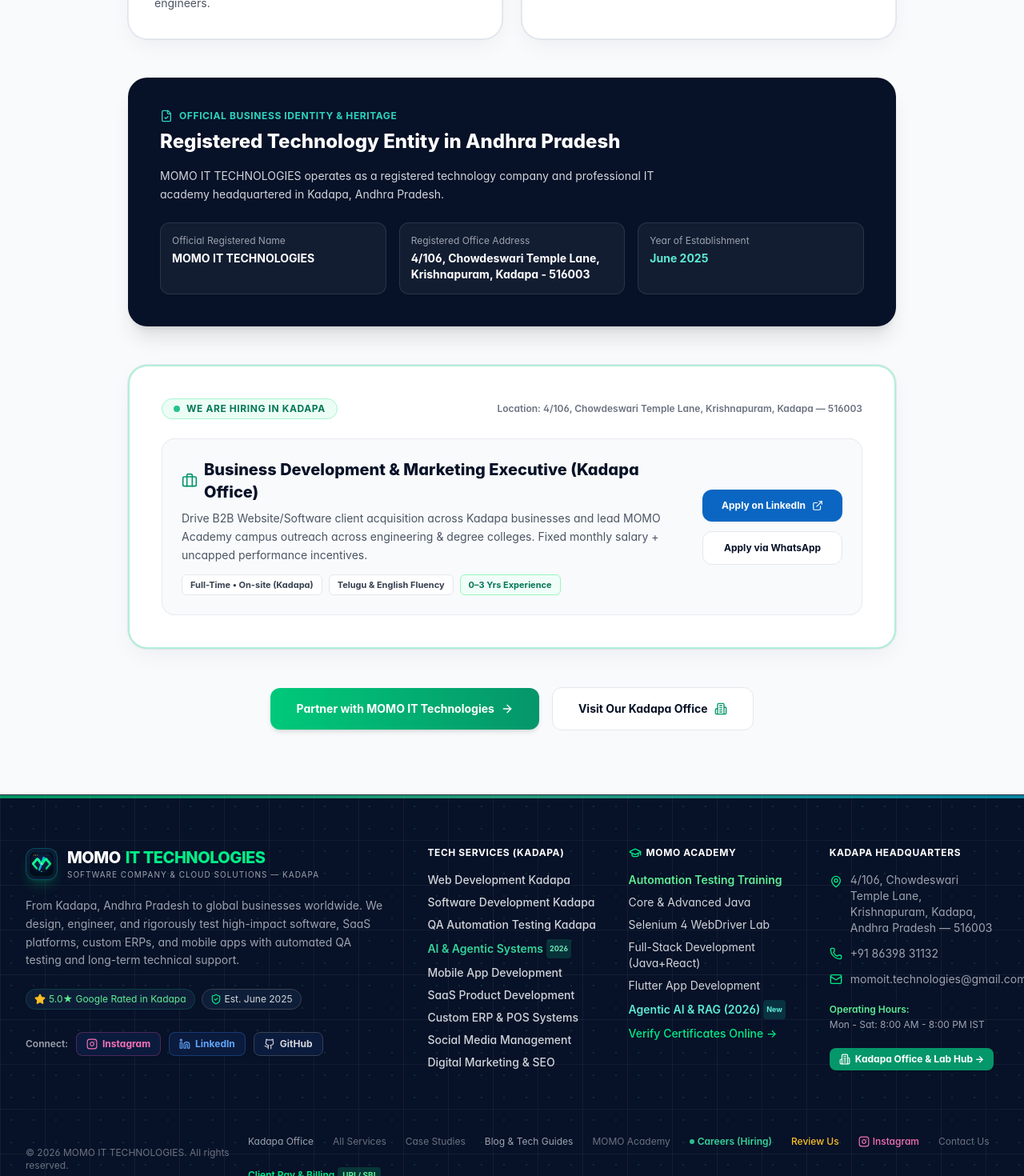
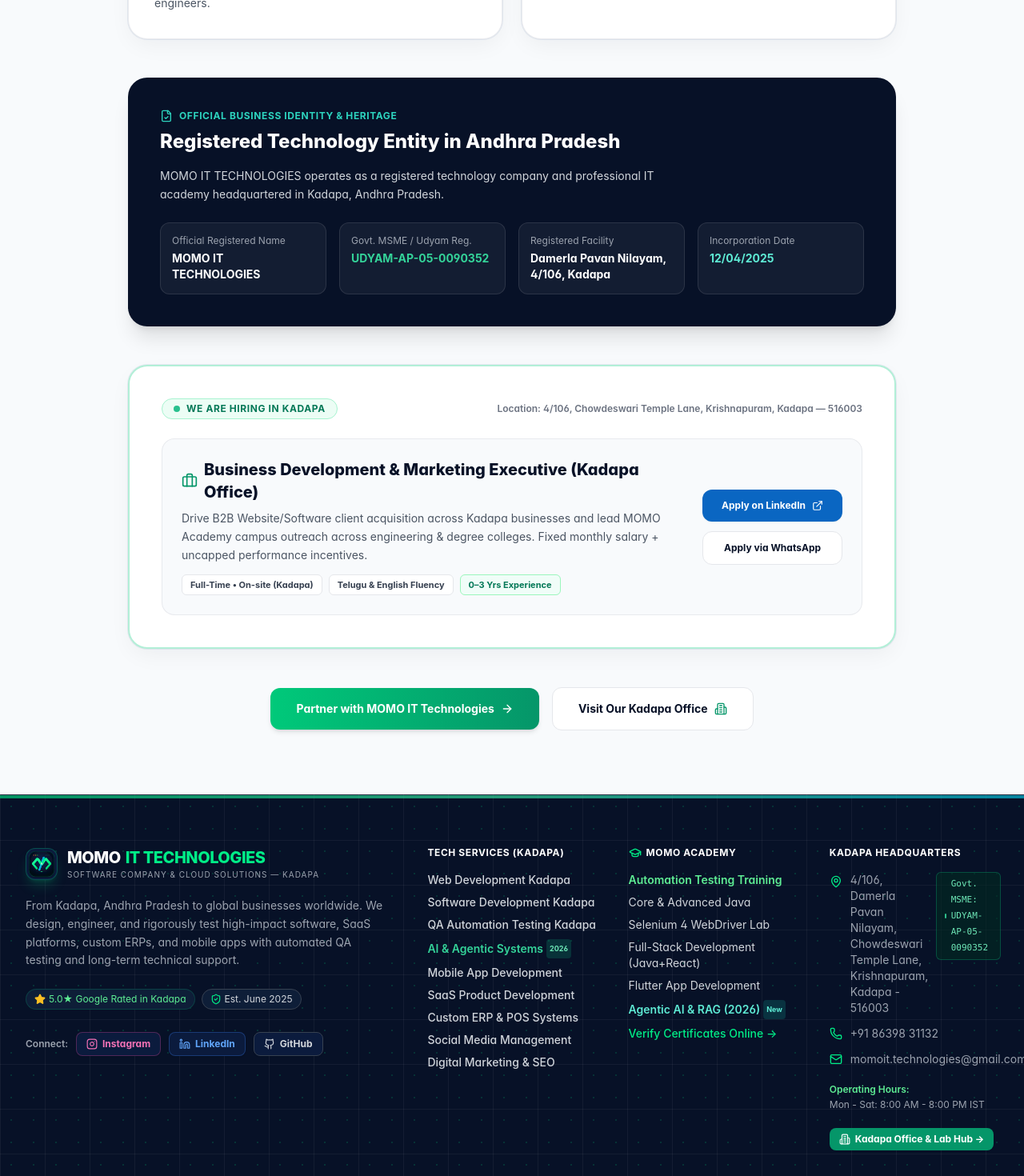
Before and after one commit to momoittechnologies-spec/momo-it-technologies, a Next.js app: page /about in a window 1280 px wide. Shown: the part 2409-3879 px from the top of the page at 80% size. Built offline with nearby package versions, Linux system fonts and the light colour scheme.

Commit message:
feat(legal): embed official Government of India Udyam MSME registration and verified GPS coordinates

```diff
--- a/src/app/about/page.tsx
+++ b/src/app/about/page.tsx
@@ -85,10 +85,11 @@
             "@id": "https://www.momoittechnologies.com/about#founder",
             "name": "Mohan Damerla"
           },
+          "identifier": "UDYAM-AP-05-0090352",
           "geo": {
             "@type": "GeoCoordinates",
-            "latitude": 14.4713,
-            "longitude": 78.8237
+            "latitude": 14.4676915,
+            "longitude": 78.7875340
           },
           "hasMap": "https://share.google/ar7YZvarRrJtzXq70",
           "sameAs": [
@@ -391,19 +392,23 @@
               MOMO IT TECHNOLOGIES operates as a registered technology company and professional IT academy headquartered in Kadapa, Andhra Pradesh.
             </p>
 
-            <div className="grid grid-cols-1 sm:grid-cols-3 gap-4 text-xs">
+            <div className="grid grid-cols-1 sm:grid-cols-2 lg:grid-cols-4 gap-4 text-xs">
               <div className="p-3.5 rounded-xl bg-white/5 border border-white/10">
                 <div className="text-gray-400">Official Registered Name</div>
                 <div className="text-sm font-bold text-white mt-1">MOMO IT TECHNOLOGIES</div>
               </div>
               <div className="p-3.5 rounded-xl bg-white/5 border border-white/10">
-                <div className="text-gray-400">Registered Office Address</div>
-                <div className="text-sm font-bold text-white mt-1">4/106, Chowdeswari Temple Lane, Krishnapuram, Kadapa - 516003</div>
+                <div className="text-gray-400">Govt. MSME / Udyam Reg.</div>
+                <div className="text-sm font-bold text-emerald-400 mt-1">UDYAM-AP-05-0090352</div>
               </div>
               <div className="p-3.5 rounded-xl bg-white/5 border border-white/10">
-                <div className="text-gray-400">Year of Establishment</div>
-                <div className="text-sm font-bold text-teal-300 mt-1">June 2025</div>
+                <div className="text-gray-400">Registered Facility</div>
+                <div className="text-sm font-bold text-white mt-1">Damerla Pavan Nilayam, 4/106, Kadapa</div>
               </div>
+              <div className="p-3.5 rounded-xl bg-white/5 border border-white/10">
+                <div className="text-gray-400">Incorporation Date</div>
+                <div className="text-sm font-bold text-teal-300 mt-1">12/04/2025</div>
+            </div>
             </div>
           </div>
 
--- a/src/components/common/Footer.tsx
+++ b/src/components/common/Footer.tsx
@@ -255,8 +255,12 @@
               <div className="flex items-start gap-2.5">
                 <MapPin className="w-4 h-4 text-brand-400 shrink-0 mt-1" />
                 <Link href="/kadapa" className="hover:text-white transition-colors">
-                  4/106, Chowdeswari Temple Lane, Krishnapuram, Kadapa, Andhra Pradesh — 516003
+                  4/106, Damerla Pavan Nilayam, Chowdeswari Temple Lane, Krishnapuram, Kadapa - 516003
                 </Link>
+              <div className="inline-flex items-center gap-1.5 px-2.5 py-1 rounded-md bg-emerald-950/60 border border-emerald-500/30 text-[11px] text-emerald-300 font-mono">
+                <span className="w-1.5 h-1.5 rounded-full bg-emerald-400 animate-pulse" />
+                <span>Govt. MSME: UDYAM-AP-05-0090352</span>
+              </div>
               </div>
               <div className="flex items-center gap-2.5">
                 <Phone className="w-4 h-4 text-brand-400 shrink-0" />
```
Also changed, not shown: public/llms-full.txt, public/llms.txt.
